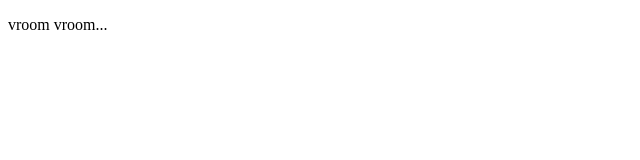
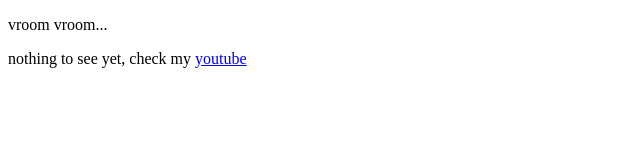
Before and after one commit to ignatzilseum/ignatzilseum.github.io, a plain HTML site: page index.htm in a window 1280 px wide. Shown: the whole page, without its empty margins (0-640 px from the left). Drawn offline with Linux system fonts and the light colour scheme.

Commit message:
add youtube link

```diff
--- a/index.htm
+++ b/index.htm
@@ -15,5 +15,6 @@
   </head>
   <body>
     <p>vroom vroom...</p>
+    <p>nothing to see yet, check my <a href="https://youtube.com/@ilseum">youtube</a></p>
   </body>
 </html>
```
